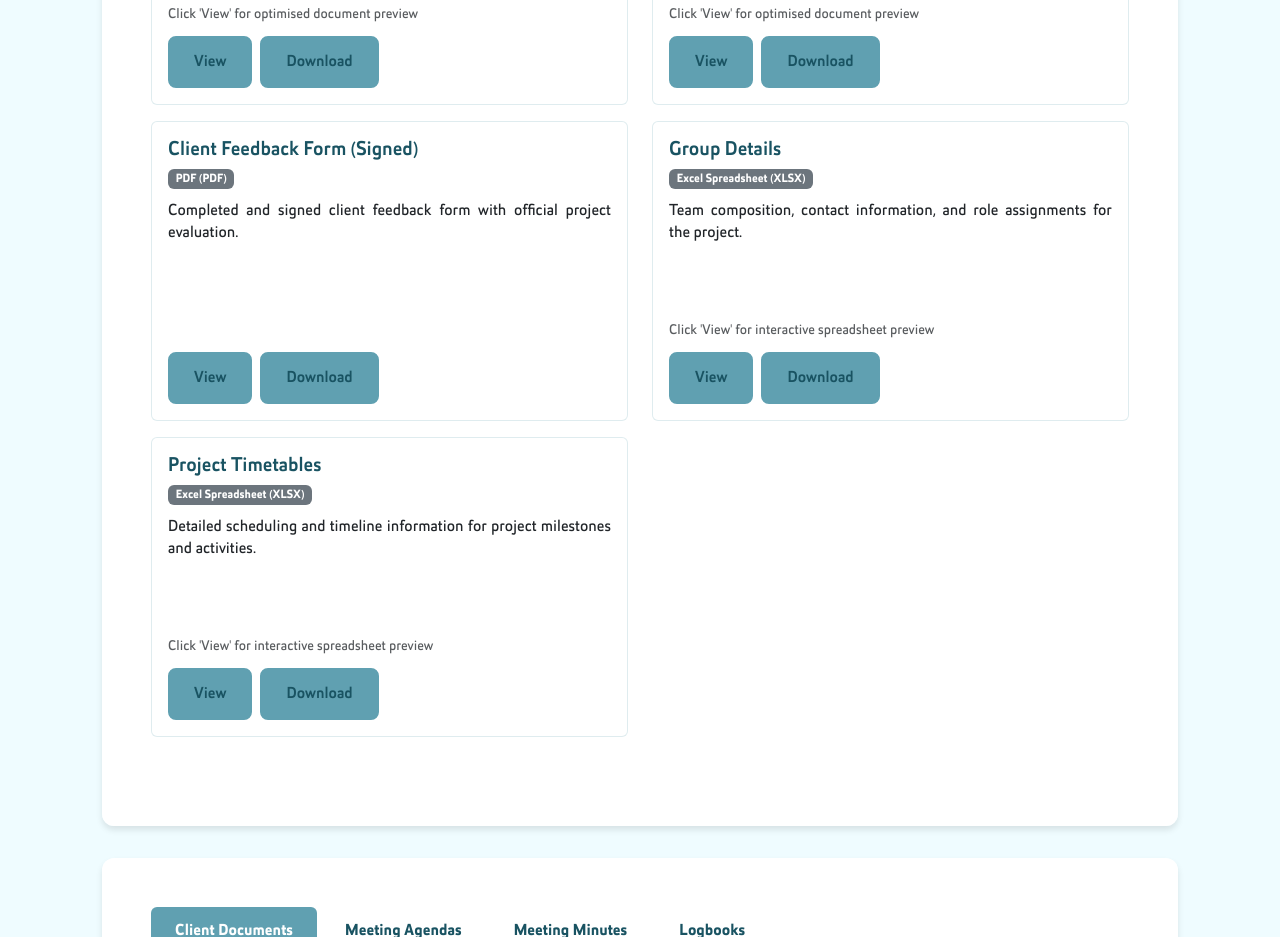
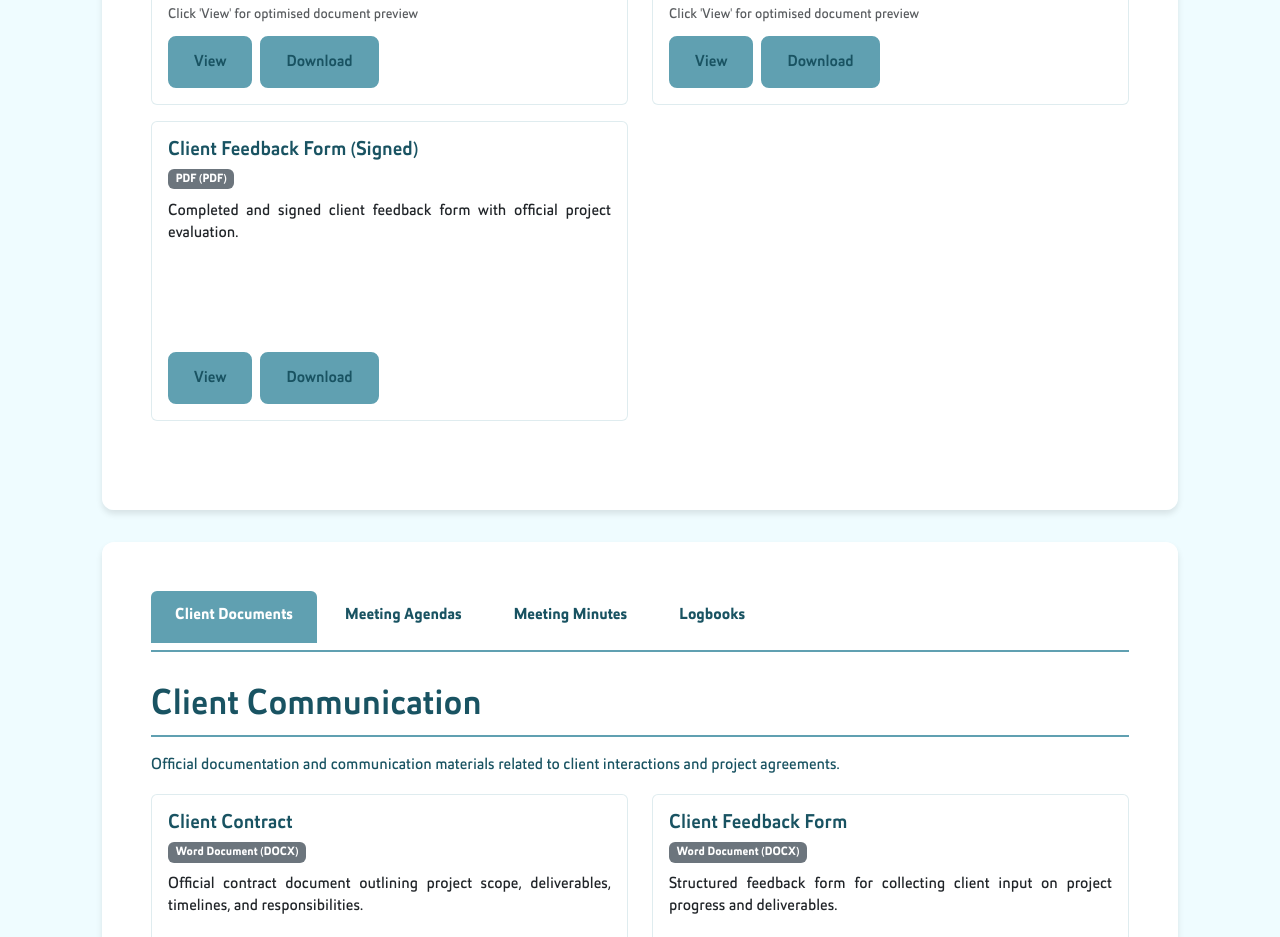
Before and after one commit to Linux-Network-Performance-Evaluation/linux-network-performance-evaluation.github.io, a React (Vite) app: page /communication-teamwork in a window 1280 px wide. Shown: the part 1580-2517 px from the top of the page. Built offline with nearby package versions, Linux system fonts and the light colour scheme.

Commit message:
Remove old files

```diff
--- a/src/components/CommunicationTeamwork.jsx
+++ b/src/components/CommunicationTeamwork.jsx
@@ -1,4 +1,4 @@
-import { Container, Row, Col, Card, Tabs, Tab } from "react-bootstrap";
+import { Card, Col, Container, Row, Tab, Tabs } from "react-bootstrap";
 import { DocumentCard } from "./DocumentViewer";
 
 function CommunicationTeamwork() {
@@ -92,20 +92,6 @@ function CommunicationTeamwork() {
                     title="Client Feedback Form (Signed)"
                     description="Completed and signed client feedback form with official project evaluation."
                     documentPath="/Portfolio/03-Communication-and-Teamwork/Client Feedback Form_signed.pdf"
-                  />
-                </Col>
-                <Col md={6} className="mb-3">
-                  <DocumentCard
-                    title="Group Details"
-                    description="Team composition, contact information, and role assignments for the project."
-                    documentPath="/Portfolio/03-Communication-and-Teamwork/Group Details.xlsx"
-                  />
-                </Col>
-                <Col md={6} className="mb-3">
-                  <DocumentCard
-                    title="Project Timetables"
-                    description="Detailed scheduling and timeline information for project milestones and activities."
-                    documentPath="/Portfolio/03-Communication-and-Teamwork/Timetables.xlsx"
                   />
                 </Col>
               </Row>
```
